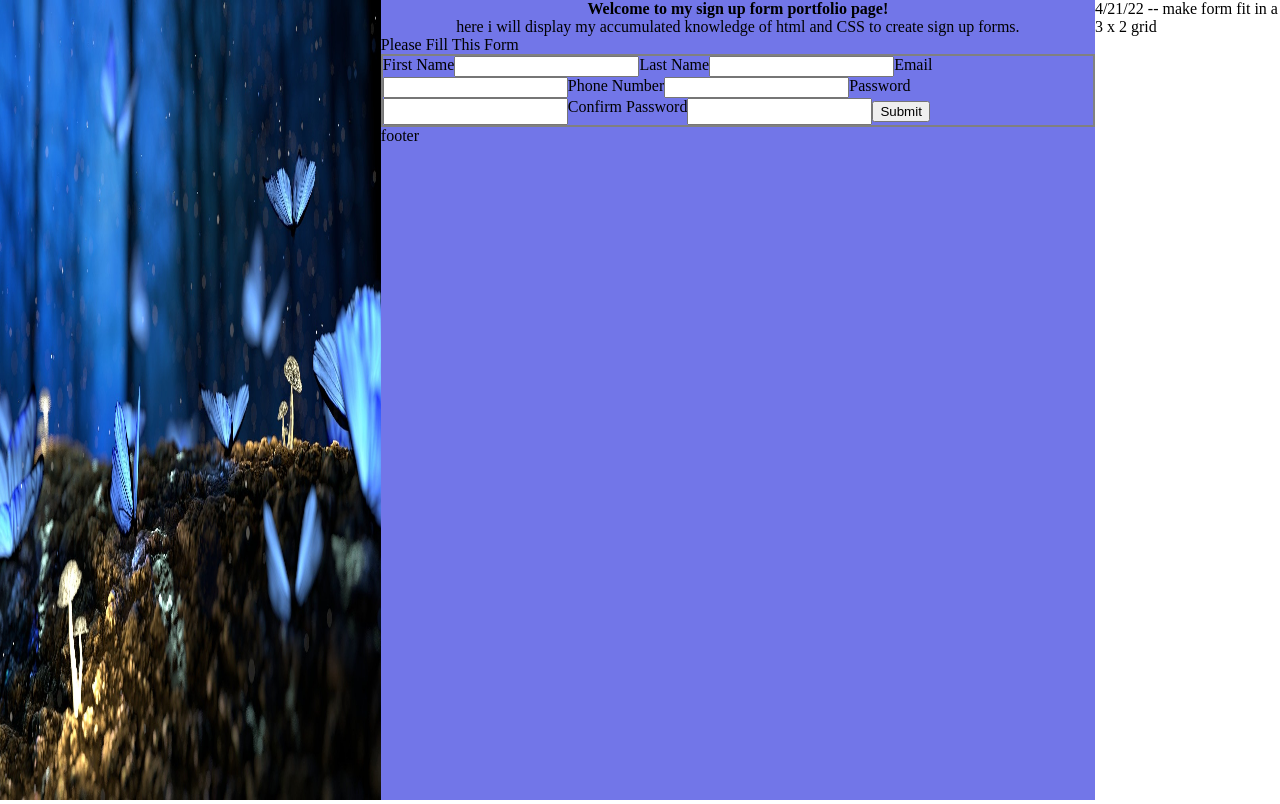
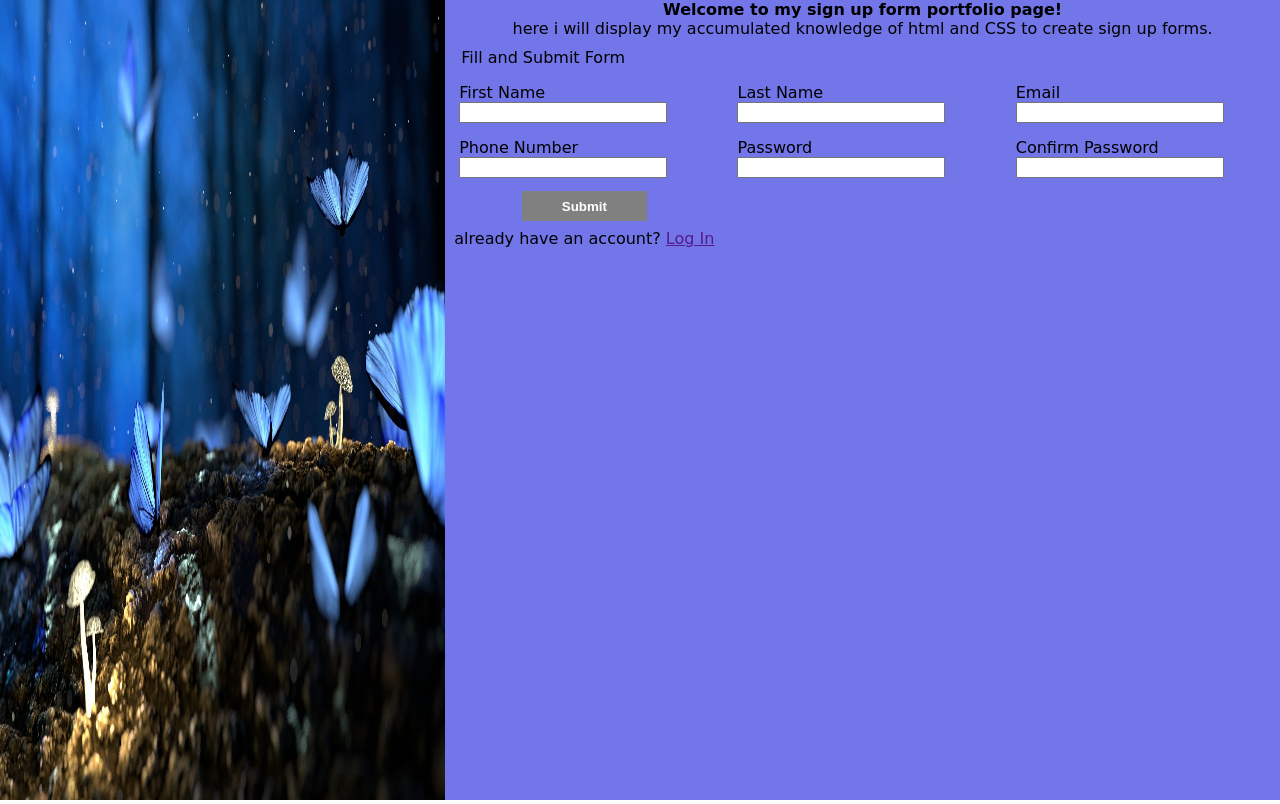
Before and after one commit to aaadev32/Sign-Up-Form, a plain HTML site: page index.html in a window 1280 px wide. Drawn offline with Linux system fonts and the light colour scheme; a web font is replaced by a local one.

Commit message:
added button, login link, new fonts,and  properly styled form with grid.

```diff
--- a/index.html
+++ b/index.html
@@ -6,6 +6,9 @@
     <meta http-equiv="X-UA-Compatible" content="IE=edge">
     <meta name="viewport" content="width=`, initial-scale=1.0">
     <link rel="stylesheet" href="style.css">
+    <link rel="preconnect" href="https://fonts.googleapis.com">
+    <link rel="preconnect" href="https://fonts.gstatic.com" crossorigin>
+    <link href="https://fonts.googleapis.com/css2?family=Orelega+One&display=swap" rel="stylesheet">
     <title>Document</title>
 </head>
 
@@ -20,38 +23,54 @@
             <br>
             here i will display my accumulated knowledge of html and CSS to create sign up forms.
             <br>
+
         </div>
-        Please Fill This Form
-        <div id="form">
+
+        <div id="form-div">
+
+            <div>
+                <legend>Fill and Submit Form</legend>
+            </div>
+
             <form action="" method="post">
 
-
+                <fieldset>
                     <label for="first-name"> First Name</label>
                     <input type="text" id="first-name" name="first-name" minlength="4" maxlength="20" required>
-
+                </fieldset>
+                <fieldset>
                     <label for="last-name">Last Name</label>
                     <input type="text" id="last-name" name="last-name" minlength="4" maxlength="20" required>
+                </fieldset>
 
+                <fieldset>
                     <label for="email">Email</label>
                     <input type="email" id="email" name="email" required>
-
+                </fieldset>
+                <fieldset>
                     <label for="phone-number">Phone Number</label>
-                <input type="text" id="phone-number" name="phone-number" required>
-
+                    <input type="number" id="phone-number" name="phone-number" required>
+                </fieldset>
+                <fieldset>
                     <label for="password">Password</label>
                     <input type="password" id="password" name="password" required>
-
+                </fieldset>
+                <fieldset>
                     <label for="confirm-password">Confirm Password</label>
                     <input type="password" id="confirm-password" name="confirm-password" required>
+                </fieldset>
 
-                <button id="submit">Submit</button>
+                <div id="submit-container">
+                    <button type="submit">Submit</button>
+                    <p>already have an account? <a href="">Log In</a></p>
+                </div>
             </form>
         </div>
-        <div id="footer">footer</div>
+        <div id="footer">
+
+        </div>
     </div>
 
 </body>
 
 </html>
-
-4/21/22 -- make form fit in a 3 x 2 grid
--- a/style.css
+++ b/style.css
@@ -1,15 +1,21 @@
 html{
     height: 100%;
-    overflow: scroll;
 }
 body{
     display: flex;
     height: 100%;
     margin: 0;
+    font-family: 'Orelega One', cursive;
 }
 
 #header{
     text-align: center;
+}
+
+#footer{
+    display: flex;
+    justify-content: center;
+
 }
 
 #main {
@@ -30,16 +36,48 @@ body{
     height: 100%;
 }
 
-#form > form {
+div > legend{
+    text-align: left;
+    margin: 10px 14px;
+}
+
+
+form {
+    display: grid;
+    grid-template-columns: 1fr 1fr 1fr;
+    grid-template-rows: 1fr 1fr;
+}
+
+#submit-container{
     display: flex;
-    border: solid 2px grey;
-    flex-wrap: wrap;
+    align-items: center;
+    flex-direction: column;
+}
+
+#submit-container > p{
+    margin: 5px 0;
+}
+
+div > button{
+    margin: 3px 0px;
+    width: 125px;
+    height: 30px;
+    border: 0px;
+    font-weight: bold;
+    color: white;
+    background-color:grey;
+}
+
+button:hover{
+    background-color: black;
+}
+
+fieldset{
+    display: flex;
+    flex-direction: column;
+    border: none;
 }
 
 input{
-
+    width: 200px;
 }
-button{
-    margin: 3px 0px;
-    width: ;
-}
```
Lines whose indentation alone changed are shown as unchanged.
